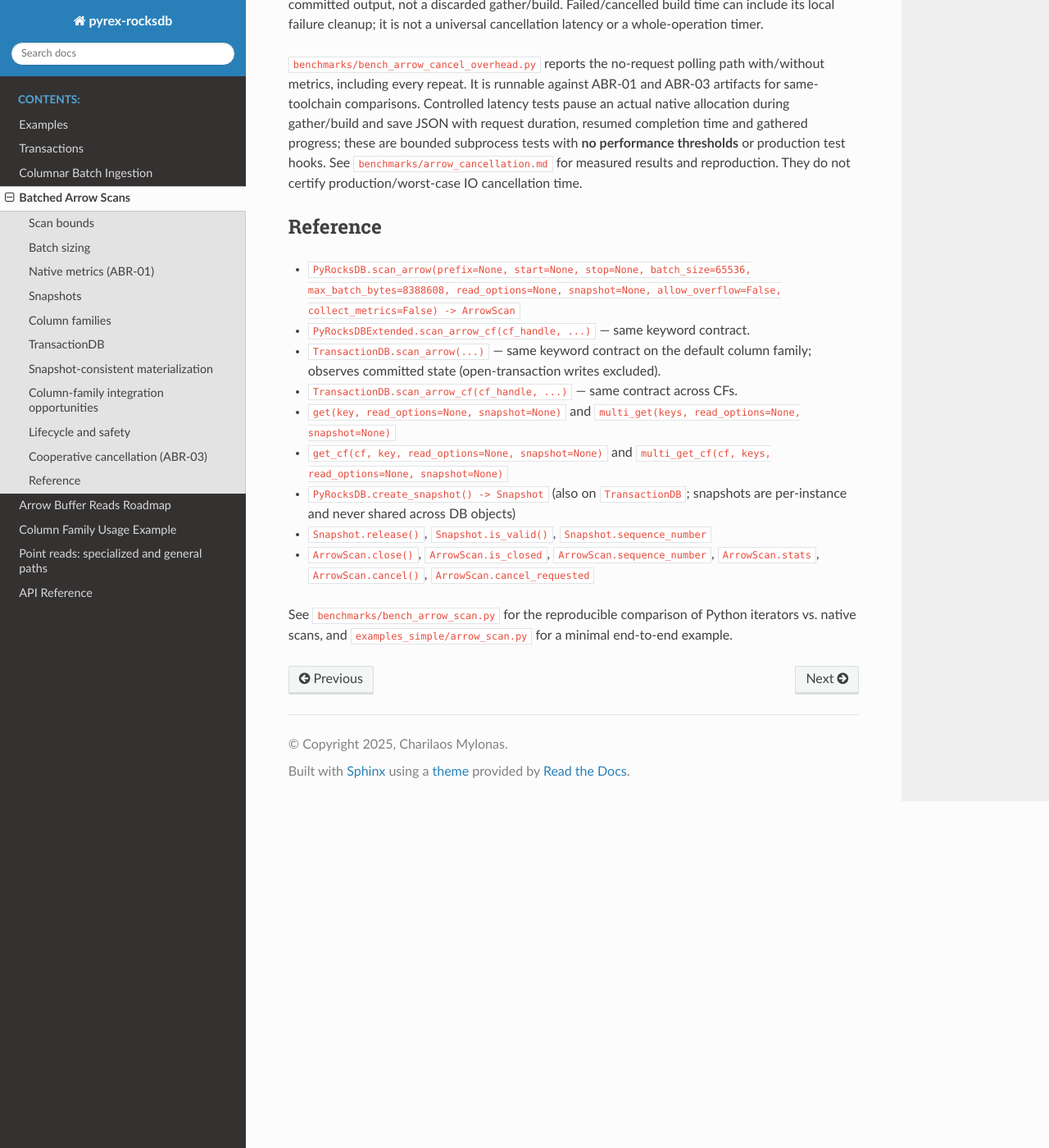
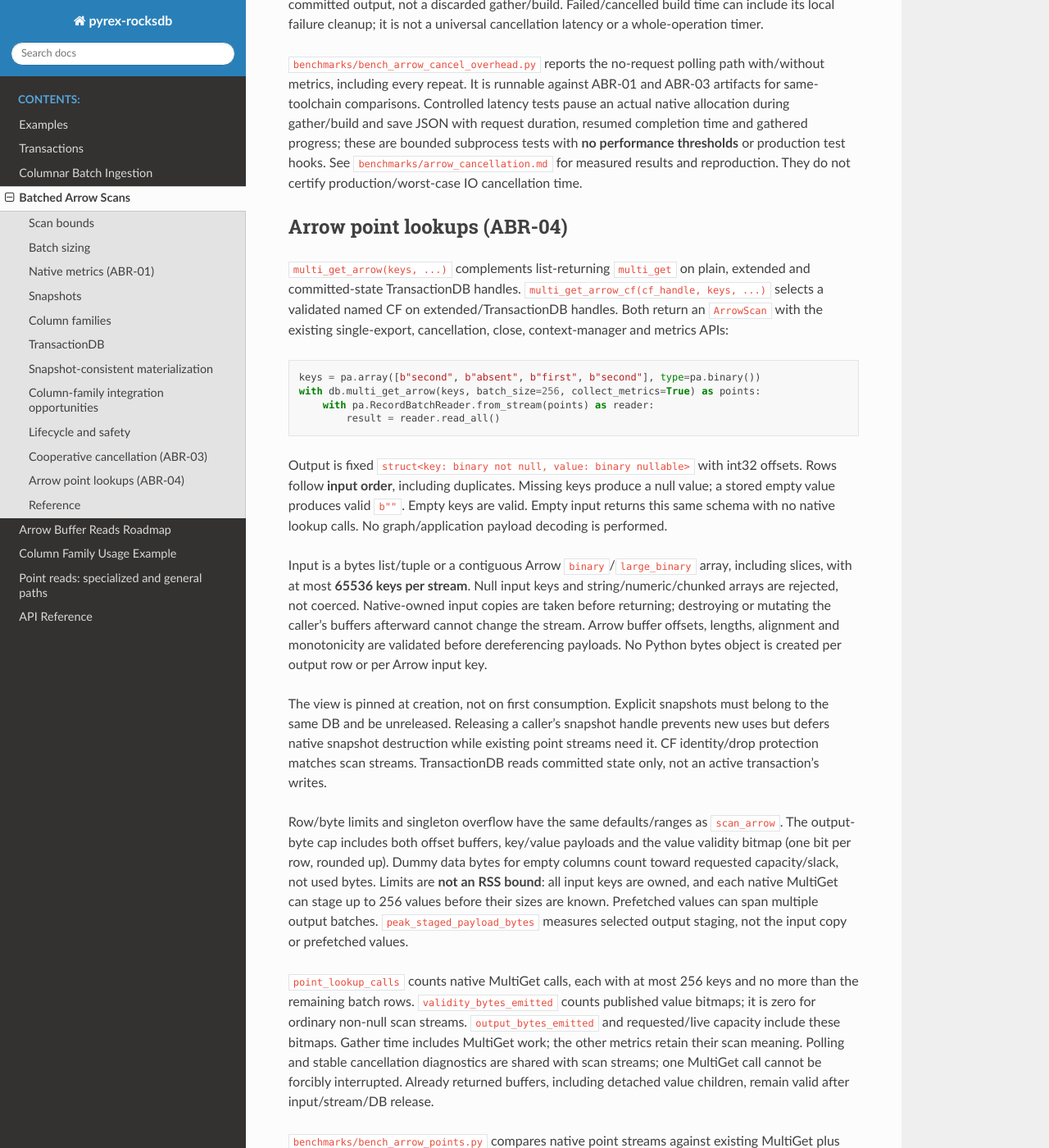
Before and after one commit to mylonasc/pyrex, a Sphinx documentation site: the page built from docs/source/arrow_scans.rst, in a window 1280 px wide and 1400 px high, scrolled down 6395 px. Shown: the whole window at 82% size. Built offline with Sphinx 7.4.7 and the Read the Docs theme 3.1.0, drawn with Linux system fonts in a browser that asks for light colours; some of the changed text lies outside the part shown.

Commit message:
test(ABR-04): validate point-stream cancellation, ownership and allocation failure
Document nullable schema, owned inputs, snapshot pinning, prefetch memory limits and ordered benchmark evidence. Full normal and extension-ASan suites and warning-as-error docs pass. Refs #41.

```diff
--- a/docs/source/arrow_reads_roadmap.rst
+++ b/docs/source/arrow_reads_roadmap.rst
@@ -51,7 +51,7 @@ Feature index
      - Snapshot-consistent Arrow batched point lookups
      - P1
      - ABR-01, ABR-03
-     - Planned
+     - Implemented on stacked feature branch; review pending
    * - `ABR-05 <https://github.com/mylonasc/pyrex/issues/42>`_
      - Multi-range/multi-prefix scans at one horizon
      - P2
--- a/docs/source/arrow_scans.rst
+++ b/docs/source/arrow_scans.rst
@@ -335,6 +335,63 @@ are bounded subprocess tests with **no performance thresholds** or production
 test hooks. See ``benchmarks/arrow_cancellation.md`` for measured results and
 reproduction. They do not certify production/worst-case IO cancellation time.
 
+Arrow point lookups (ABR-04)
+---------------------------
+
+``multi_get_arrow(keys, ...)`` complements list-returning ``multi_get`` on
+plain, extended and committed-state TransactionDB handles.
+``multi_get_arrow_cf(cf_handle, keys, ...)`` selects a validated named CF on
+extended/TransactionDB handles. Both return an ``ArrowScan`` with the existing
+single-export, cancellation, close, context-manager and metrics APIs::
+
+    keys = pa.array([b"second", b"absent", b"first", b"second"], type=pa.binary())
+    with db.multi_get_arrow(keys, batch_size=256, collect_metrics=True) as points:
+        with pa.RecordBatchReader.from_stream(points) as reader:
+            result = reader.read_all()
+
+Output is fixed ``struct<key: binary not null, value: binary nullable>`` with
+int32 offsets. Rows follow **input order**, including duplicates. Missing keys
+produce a null value; a stored empty value produces valid ``b""``. Empty keys
+are valid. Empty input returns this same schema with no native lookup calls.
+No graph/application payload decoding is performed.
+
+Input is a bytes list/tuple or a contiguous Arrow ``binary``/``large_binary``
+array, including slices, with at most **65536 keys per stream**. Null input
+keys and string/numeric/chunked arrays are rejected, not coerced. Native-owned
+input copies are taken before returning; destroying or mutating the caller's
+buffers afterward cannot change the stream. Arrow buffer offsets, lengths,
+alignment and monotonicity are validated before dereferencing payloads.
+No Python bytes object is created per output row or per Arrow input key.
+
+The view is pinned at creation, not on first consumption. Explicit snapshots
+must belong to the same DB and be unreleased. Releasing a caller's snapshot
+handle prevents new uses but defers native snapshot destruction while existing
+point streams need it. CF identity/drop protection matches scan streams.
+TransactionDB reads committed state only, not an active transaction's writes.
+
+Row/byte limits and singleton overflow have the same defaults/ranges as
+``scan_arrow``. The output-byte cap includes both offset buffers, key/value
+payloads and the value validity bitmap (one bit per row, rounded up). Dummy
+data bytes for empty columns count toward requested capacity/slack, not used
+bytes. Limits are **not an RSS bound**: all input keys are owned, and each
+native MultiGet can stage up to 256 values before their sizes are known.
+Prefetched values can span multiple output batches. ``peak_staged_payload_bytes``
+measures selected output staging, not the input copy or prefetched values.
+
+``point_lookup_calls`` counts native MultiGet calls, each with at most 256
+keys and no more than the remaining batch rows. ``validity_bytes_emitted``
+counts published value bitmaps; it is zero for ordinary non-null scan streams.
+``output_bytes_emitted`` and requested/live capacity include these bitmaps.
+Gather time includes MultiGet work; the other metrics retain their scan meaning.
+Polling and stable cancellation diagnostics are shared with scan streams;
+one MultiGet call cannot be forcibly interrupted. Already returned buffers,
+including detached value children, remain valid after input/stream/DB release.
+
+``benchmarks/bench_arrow_points.py`` compares native point streams against
+existing MultiGet plus Arrow reconstruction, checking an ordered digest that
+includes nulls/duplicates before and after warmed, alternating-order repeats.
+See ``benchmarks/arrow_points.md`` for measurements and limitations.
+
 Reference
 ---------
 
```
Also changed, not shown: CHANGELOG.md (+8 -0 lines), benchmarks/arrow_points.md (added, +57 -0 lines), docs/source/api.rst (+8 -0 lines), 3 other files.
